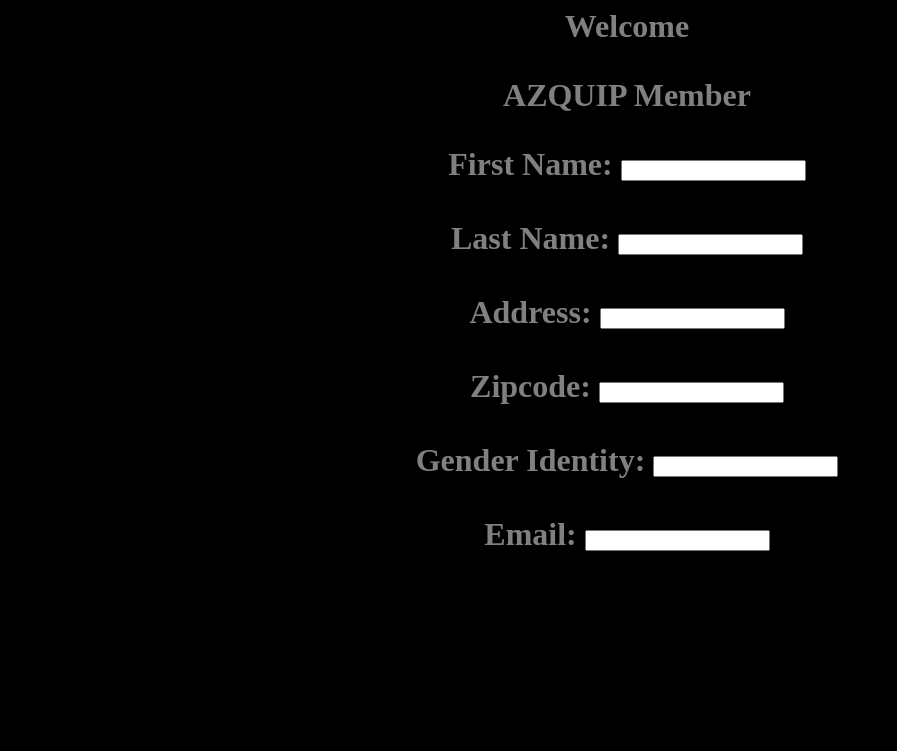
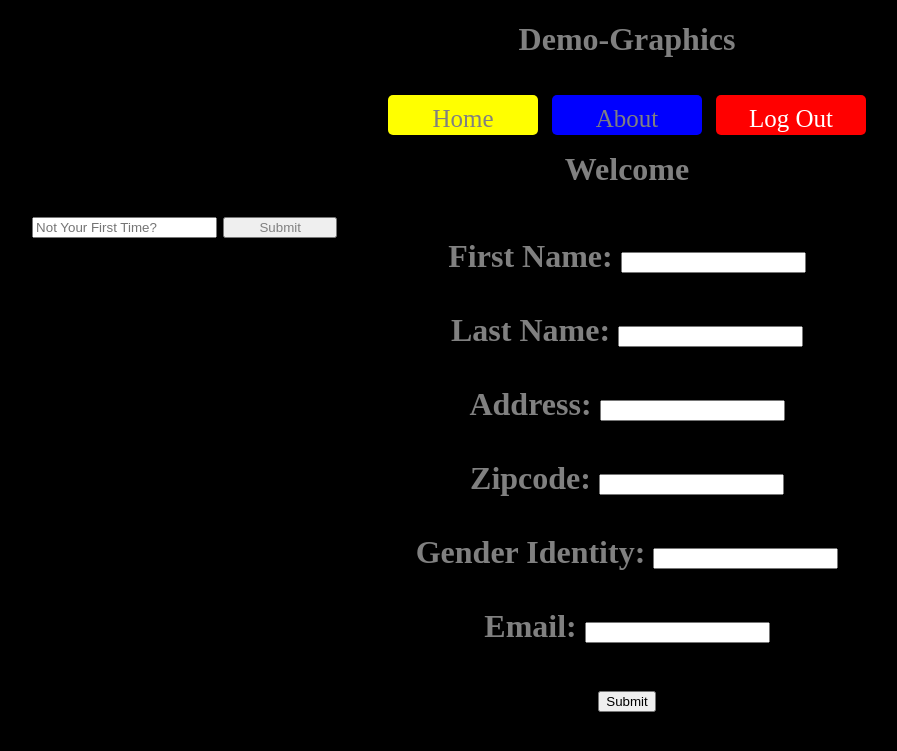
Before and after one commit to dagobailon/Demo-Graphics, a Flask app: page /DemoGraphics_3 in a window 1280 px wide. Shown: the top 751 px of the page, without its empty margins (13-910 px from the left). Run offline with Flask 2, Linux system fonts and the light colour scheme.

Commit message:
New and Awesome changes

```diff
--- a/app/static/Demo.css
+++ b/app/static/Demo.css
@@ -1,16 +1,78 @@
 
 h1{color:grey;
 	text-align: center;
+	}
 
-}
-
-body {background-color:black;}
+body {background-color: black;}
 
 div.line-block {display: inline-block;}
 
 .survey:hover, .membership:hover, .statistics:hover {color:black;}
 
-div.survey {
+a{ color:white;
+	font-size: 25px;
+}
+
+div.home {
+	font-size: 25px;
+	color:grey;
+	position:relative;
+	top:10px;
+	padding-top: 10px;
+	background-color:yellow;
+	font-family:'century gothic';
+	height: 30px;
+	width: 150px;
+	margin: 5px;
+	border-radius: 5px;
+}
+
+
+div.about {font-size:25px;
+	color:grey;
+	position:relative;
+	top:10px;
+	padding-top: 10px;
+	background-color:blue;
+	font-family:'century gothic';
+	height: 30px;
+	width: 150px;
+	margin: 5px;
+	border-radius:5px;}
+
+div.contact {
+	font-size: 2;
+	position:relative;
+	left: 0px;
+	top: 10px;
+	padding-top: 10px;
+	background-color:red;
+	font-family:'century gothic';
+	height: 30px;
+	width: 150px;
+	margin:5px;
+	border-radius: 5px;
+}
+#members{
+	font-size: 25px;
+	height: 50%;
+	width: 30%;
+	color:grey;
+
+
+}
+#submit{
+height: 50%;
+width:30%;
+color: grey;
+}
+
+#form {
+	font-size: 25px;
+	color: grey;
+}
+
+ div.survey {
 	font-size:45px;
 	position:relative;
 	top:60px;
--- a/app/templates/DemoGraphics_3.html
+++ b/app/templates/DemoGraphics_3.html
@@ -1,40 +1,56 @@
+{% extends "base.html" %}
+{% block content %}
+
+
 <html>
 
-<head>
-
-<link rel="stylesheet" type="text/css" href="Demo.css">
-
-</head>
 
 
 <body>
 
+<center>
+
 <h1> Welcome<h1>
 
 
-<p> AZQUIP Member </p>
+	<form id='members'>
+
+	<input id="search" type="text" placeholder="Not Your First Time?">
+	<input id="submit" type="submit" name="submit"> </form>
 
 
-<form>
-First Name: <input type="First Name" name="pwd">
+
+<form action="{{url_for('member')}}">
+First Name: <input type="First Name" name="Firs Name">
 <br>
 <br>
-Last Name: <input type="Last Name"="pwd">
+Last Name: <input type="Last Name" name="Last Name">
 <br>
 <br>
-Address: <input type="Address"="pwd">
+Address: <input type="Address"= name"Address">
 <br>
 <br>
-Zipcode: <input type="Zipcode"="pwd">
+Zipcode: <input type="Zipcode" name="Zipcode">
 <br>
 <br>
-Gender Identity: <input type="Gender Identity"="pwd">
+Gender Identity: <input type= name"Gender Identity"="Gender Identity">
 <br>
 <br>
-Email: <input type="Email"="pwd">
+Email: <input type="Email" name="Email">
+
+
+<p><input type="submit" value="Submit"></p>
+
 </form>
 
 
 
 
+</center>
+
+
+
 </body>
+
+
+{% endblock %}
--- /dev/null
+++ b/app/templates/base.html
@@ -0,0 +1,28 @@
+<!doctype html>
+<html>
+  <head>
+
+    <link rel="stylesheet" href="{{ url_for('static', filename='Demo.css') }}">
+    <title> Demo-Graphics </title>
+
+  </head>
+  <body>
+	<h1> Demo-Graphics </h1>
+
+<center>
+
+<a href="{{ url_for('DemoGraphics_3') }}"><div class='home line-block'>Home</div></a>
+
+<a href="{{ url_for('DemoGraphics_3') }}"><div class='about line-block'>About</div></a>
+
+<a href="{{ url_for('DemoGraphics') }}"><div class='contact line-block'>Log Out</div></a>
+
+</center>
+
+    {% block content %}{% endblock %}
+
+
+
+
+  </body>
+</html>
--- a/app/views.py
+++ b/app/views.py
@@ -4,7 +4,7 @@ from app import app
 from flask import render_template
 
 @app.route('/')
-def index():
+def DemoGraphics():
 	return render_template('DemoGraphics.html')
 
 @app.route('/DemoGraphics_2')
@@ -14,3 +14,11 @@ def DemoGraphics_2():
 @app.route('/DemoGraphics_3')
 def DemoGraphics_3():
 	return render_template('DemoGraphics_3.html')
+
+@app.route('/survey')
+def survey():
+	return render_template('survey.html')
+
+@app.route('/member')
+def member():
+	return render_template('member.html')
```
Also changed, not shown: app/templates/DemoGraphics.html (+13 -16 lines), app/templates/DemoGraphics_2.html (+18 -10 lines), app/templates/member.html (added, +17 -0 lines), app/templates/survey.html (added, +18 -0 lines), 1 other file.
